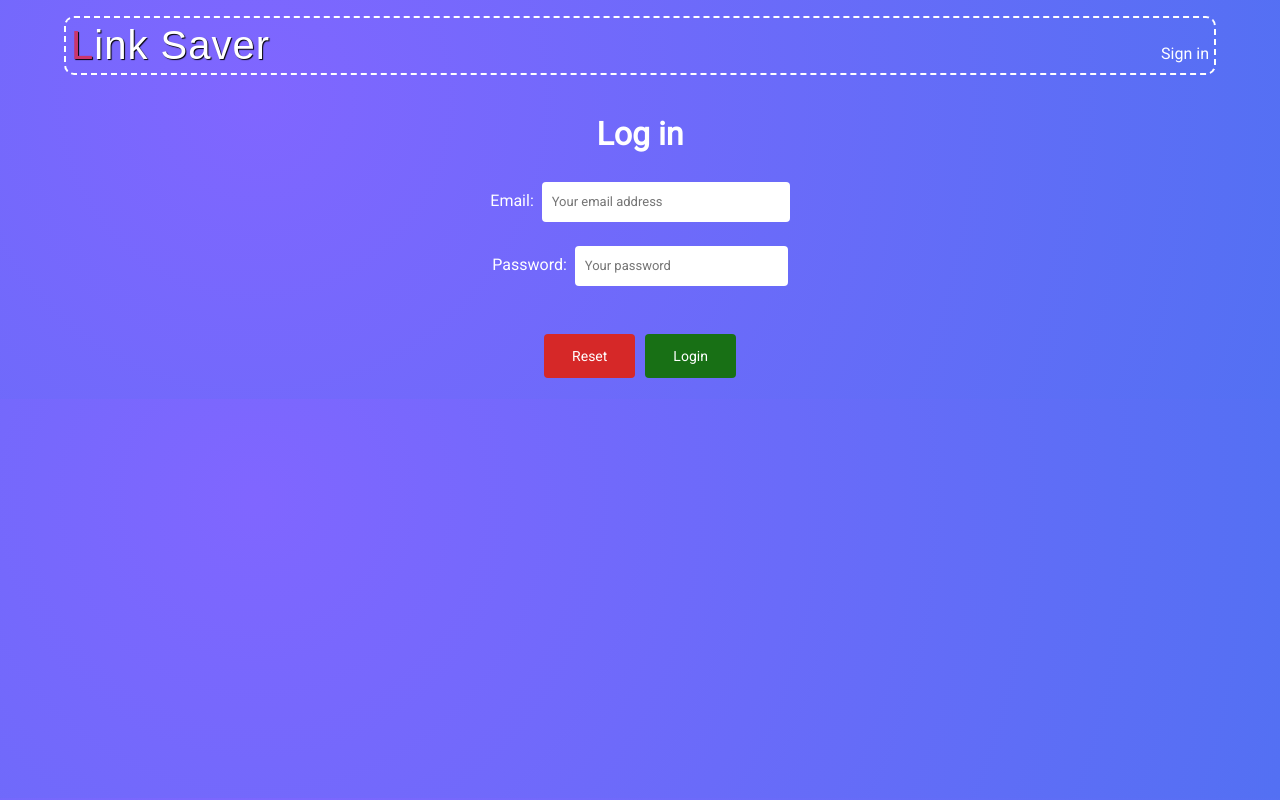
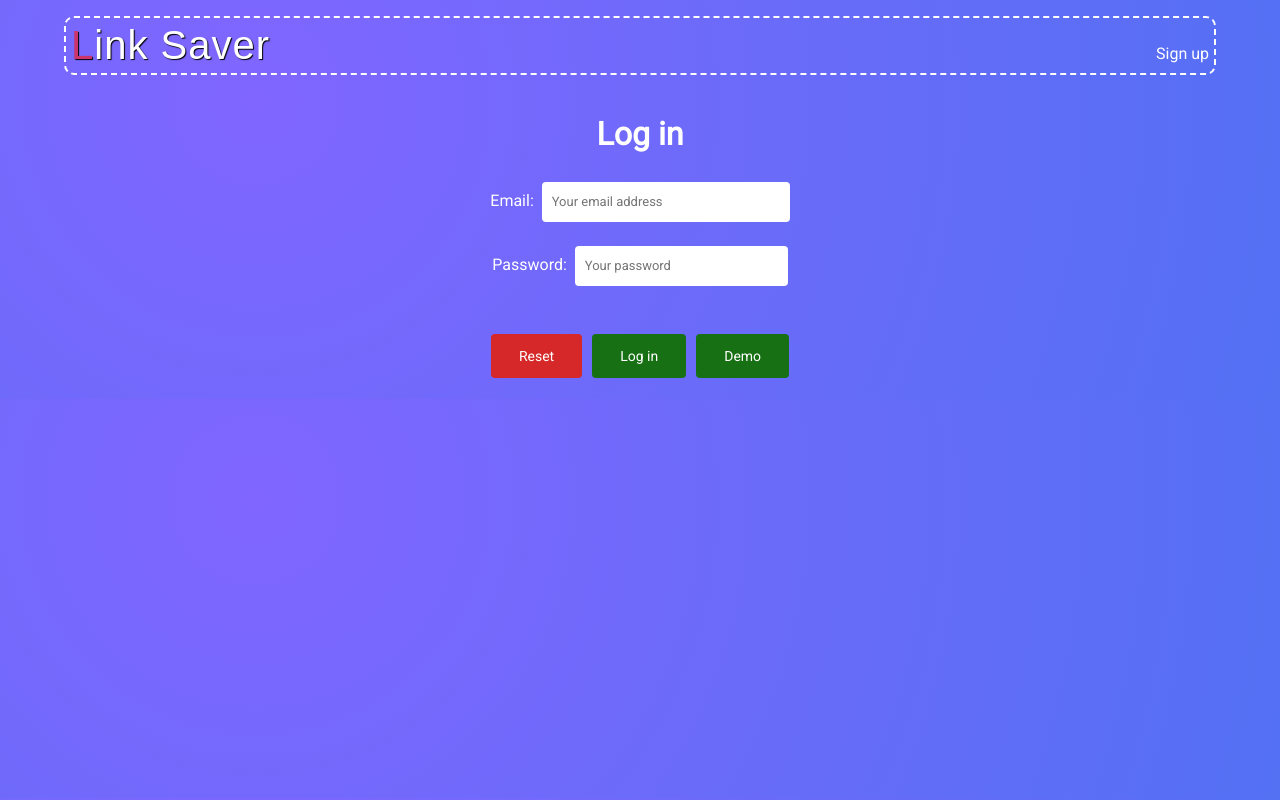
Before and after one commit to Marianissimus/link-saver, a Vue app: page /login in a window 1280 px wide. Built offline with nearby package versions, Linux system fonts and the light colour scheme; a web font is replaced by a local one; what vuefire would draw is missing.

Commit message:
demo user and other updates
created allowedusers file (they will retain their database). any other user deleted on logout. also create demo login and other minor changes

```diff
--- a/src/App.vue
+++ b/src/App.vue
@@ -5,7 +5,7 @@
         <span class="deco-font logoTitle">Link Saver</span>
         <span v-if="user">for {{ user }}</span>
         <router-link to="login" v-if="!user && this.$route.path !=='/login' ">Log in</router-link>
-        <router-link to="SignUp" v-if="!user &&  this.$route.path !=='/SignUp'">Sign in</router-link>
+        <router-link to="SignUp" v-if="!user &&  this.$route.path !=='/SignUp'">Sign up</router-link>
         <span v-if="user" @click="logOut" style="margin-left: 1em;   cursor: pointer;">Log Out</span>
       </nav>
     </header>
@@ -18,6 +18,8 @@
 <script>
 import firebase from 'firebase/app'
 import { store, mutations } from "./store"
+import { db } from '@/main'
+import { allowedusers } from './allowedusers'
 
 export default {
   name: 'app',
@@ -28,15 +30,25 @@ export default {
   },
   methods: {
     logOut () {
+      if(!allowedusers.includes(this.user)){
+          let currentUser = this.user
+          db.collection('users').doc(currentUser).delete() // delete collection (user data)
+          firebase.auth().currentUser.delete() // delete user
+          mutations.setMessage('Demo user has been deleted')
+          this.$router.replace('login').then(mutations.setUser(null))
+        }
+        else {
           firebase.auth().signOut().catch(function(error) {
           var errorCode = error.code
           var errorMessage = error.message
           if (errorMessage) console.log(`Error code: ${errorCode} with message: ${errorMessage}`)
-      }).then (()=> {
+        })
+          .then (()=> {
           this.$router.replace('login')
-        mutations.setUser(null)
+          if (user) mutations.setUser(null)
         })
       }
     }
   }
+}
 </script>
--- /dev/null
+++ b/src/allowedusers.js
@@ -0,0 +1 @@
+export const allowedusers = ['marian.vidoe@gmail.com', 'neovizionarul@yahoo.com', 'marianissimus@gmail.com']
--- a/src/components/AppForm.vue
+++ b/src/components/AppForm.vue
@@ -250,6 +250,7 @@ export default {
       this.getUserData()
     },
     getUserData () {
+
         let user = this.user
 
         // this is for page reload, mostly for testing purposes
@@ -375,7 +376,7 @@ export default {
       }
 
     // Download CSV file
-      this.downloadCSV(csv.join("\n"), 'linksaver');
+      this.downloadCSV(csv.join("\n"), 'linksaver.csv');
     },
     downloadCSV(csv, filename) {
         var csvFile;
--- a/src/components/Login.vue
+++ b/src/components/Login.vue
@@ -14,13 +14,15 @@
     		  <input type="password" name="password" id="password" v-model="password" size="26" contenteditable="true"
           placeholder="Your password" autocomplete="new-password"/>
     		</p>
-        <p v-if="error">
-          <span style="color: white">{{ error }}</span>
+        <p v-if="error || message">
+          <span v-if="error" style="color: white">{{ error }}</span>
+          <span v-else style="color: white">{{ message }}</span>
         </p>
       </div>
       <div class="btnRow">
         <button type="button" @click="reset" class="submitBtn bk-red">Reset</button>
-        <button type="submit" class="submitBtn bk-green">Login</button>
+        <button type="submit" class="submitBtn bk-green">Log in</button>
+        <button type="button" class="submitBtn bk-green" @click="demoLogin">Demo</button>
       </div>
   	</form>
   </div>
@@ -29,6 +31,7 @@
 <script>
 import firebase from 'firebase/app'
 import Vue from 'vue'
+import { db } from '@/main'
 import { store, mutations } from "../store"
 
 export default {
@@ -42,6 +45,9 @@ export default {
   computed: {
    user () {
     return store.user
+   },
+   message () {
+    return store.message
    }
   },
   methods: {
@@ -58,6 +64,18 @@ export default {
     reset () {
       this.email = ''
       this.password = ''
+      mutations.setMessage(null)
+    },
+    demoLogin () {
+      firebase.auth().signInAnonymously().catch(function(error) {
+        var errorCode = error.code;
+        var errorMessage = error.message
+        console.log(error)
+      }).then(response => {
+        mutations.setIsLoggedIn(true)
+        localStorage.setItem('user', 'Demo user')
+        this.$router.replace('form')
+      })
     }
   }
 }
--- a/src/components/SignUp.vue
+++ b/src/components/SignUp.vue
@@ -26,6 +26,7 @@
 
 <script>
 import firebase from 'firebase/app'
+import { store, mutations } from "../store"
 
 export default {
   data () {
@@ -42,6 +43,7 @@ export default {
         if (errorMessage) console.log(errorMessage)
 
       }).then (()=> {
+        mutations.setMessage('You can now log in')
         this.$router.replace('login')
       })
     },
--- a/src/store.js
+++ b/src/store.js
@@ -1,15 +1,19 @@
 import Vue from "vue";
 
 export const store = Vue.observable({
-	isLoggedIn: false,
+  isLoggedIn: false,
   user: null,
+  message: null
 })
 
 export const mutations = {
+  setMessage(message) {
+    store.message = message
+  },
   setUser(user) {
-    store.user = user;
+    store.user = user
   },
   setIsLoggedIn(isLoggedIn) {
-  	store.isLoggedIn = isLoggedIn
+    store.isLoggedIn = isLoggedIn
   }
-};
+}
```
Also changed, not shown: 1 other file (tests, documents, lock files or other folders). Lines whose indentation alone changed are shown as unchanged.
